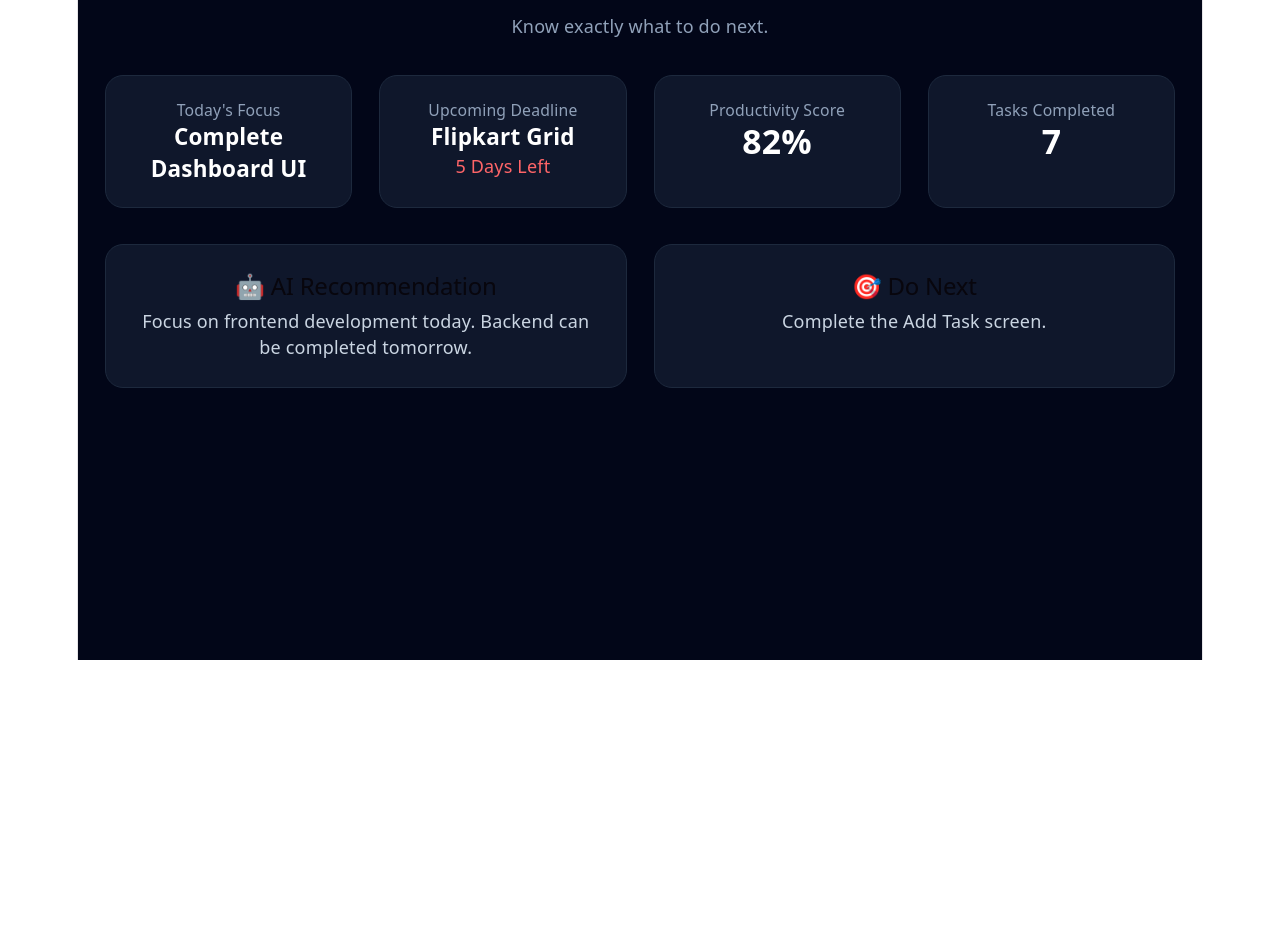
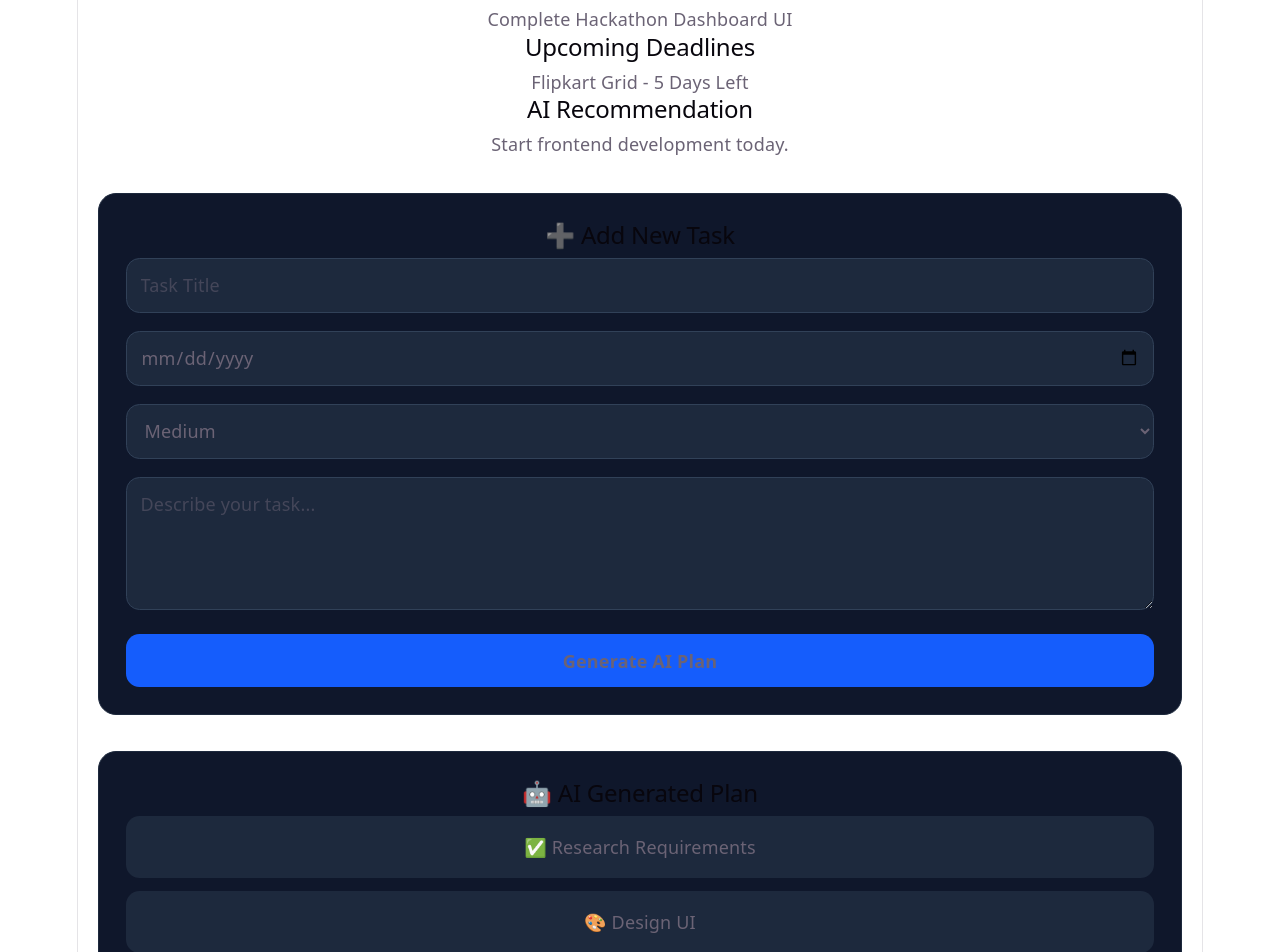
Before and after one commit to bhanuxai/DoNextAI, a React app in the folder frontend/: page / in a window 1280 px wide. Shown: the part 140-1092 px from the top of the page. Before the commit the page ends 800 px from the top, so only its background shows below. Built offline with nearby package versions, Linux system fonts and the light colour scheme; the HTML template or start-up script is replaced by a standard one.

Commit message:
Dashboard and task UI completed

```diff
--- a/frontend/src/App.jsx
+++ b/frontend/src/App.jsx
@@ -1,77 +1,86 @@
+// import Dashboard from "./pages/Dashboard";
+// function App() {
+//   return (
+//     <div className="min-h-screen bg-slate-950 text-white p-6">
+//       <div className="max-w-7xl mx-auto">
+
+//         <div className="mb-8">
+//           <h1 className="text-4xl font-bold">DoNext AI 🚀</h1>
+//           <p className="text-slate-400 mt-2">
+//             Know exactly what to do next.
+//           </p>
+//         </div>
+
+//         <div className="grid md:grid-cols-2 lg:grid-cols-4 gap-6">
+
+//           <div className="bg-slate-900 rounded-2xl p-5 border border-slate-800">
+//             <h3 className="text-slate-400 text-sm">Today's Focus</h3>
+//             <p className="text-xl font-semibold mt-2">
+//               Complete Dashboard UI
+//             </p>
+//           </div>
+
+//           <div className="bg-slate-900 rounded-2xl p-5 border border-slate-800">
+//             <h3 className="text-slate-400 text-sm">Upcoming Deadline</h3>
+//             <p className="text-xl font-semibold mt-2">
+//               Flipkart Grid
+//             </p>
+//             <p className="text-red-400 mt-1">
+//               5 Days Left
+//             </p>
+//           </div>
+
+//           <div className="bg-slate-900 rounded-2xl p-5 border border-slate-800">
+//             <h3 className="text-slate-400 text-sm">Productivity Score</h3>
+//             <p className="text-3xl font-bold mt-2">
+//               82%
+//             </p>
+//           </div>
+
+//           <div className="bg-slate-900 rounded-2xl p-5 border border-slate-800">
+//             <h3 className="text-slate-400 text-sm">Tasks Completed</h3>
+//             <p className="text-3xl font-bold mt-2">
+//               7
+//             </p>
+//           </div>
+
+//         </div>
+
+//         <div className="grid lg:grid-cols-2 gap-6 mt-8">
+
+//           <div className="bg-slate-900 rounded-2xl p-6 border border-slate-800">
+//             <h2 className="text-xl font-semibold mb-4">
+//               🤖 AI Recommendation
+//             </h2>
+
+//             <p className="text-slate-300">
+//               Focus on frontend development today.
+//               Backend can be completed tomorrow.
+//             </p>
+//           </div>
+
+//           <div className="bg-slate-900 rounded-2xl p-6 border border-slate-800">
+//             <h2 className="text-xl font-semibold mb-4">
+//               🎯 Do Next
+//             </h2>
+
+//             <p className="text-slate-300">
+//               Complete the Add Task screen.
+//             </p>
+//           </div>
+
+//         </div>
+//       </div>
+//     </div>
+//   );
+//   return <Dashboard />;
+// }
+
+// export default App;
+import Dashboard from "./pages/Dashboard";
+
 function App() {
-  return (
-    <div className="min-h-screen bg-slate-950 text-white p-6">
-      <div className="max-w-7xl mx-auto">
-
-        <div className="mb-8">
-          <h1 className="text-4xl font-bold">DoNext AI 🚀</h1>
-          <p className="text-slate-400 mt-2">
-            Know exactly what to do next.
-          </p>
-        </div>
-
-        <div className="grid md:grid-cols-2 lg:grid-cols-4 gap-6">
-
-          <div className="bg-slate-900 rounded-2xl p-5 border border-slate-800">
-            <h3 className="text-slate-400 text-sm">Today's Focus</h3>
-            <p className="text-xl font-semibold mt-2">
-              Complete Dashboard UI
-            </p>
-          </div>
-
-          <div className="bg-slate-900 rounded-2xl p-5 border border-slate-800">
-            <h3 className="text-slate-400 text-sm">Upcoming Deadline</h3>
-            <p className="text-xl font-semibold mt-2">
-              Flipkart Grid
-            </p>
-            <p className="text-red-400 mt-1">
-              5 Days Left
-            </p>
-          </div>
-
-          <div className="bg-slate-900 rounded-2xl p-5 border border-slate-800">
-            <h3 className="text-slate-400 text-sm">Productivity Score</h3>
-            <p className="text-3xl font-bold mt-2">
-              82%
-            </p>
-          </div>
-
-          <div className="bg-slate-900 rounded-2xl p-5 border border-slate-800">
-            <h3 className="text-slate-400 text-sm">Tasks Completed</h3>
-            <p className="text-3xl font-bold mt-2">
-              7
-            </p>
-          </div>
-
-        </div>
-
-        <div className="grid lg:grid-cols-2 gap-6 mt-8">
-
-          <div className="bg-slate-900 rounded-2xl p-6 border border-slate-800">
-            <h2 className="text-xl font-semibold mb-4">
-              🤖 AI Recommendation
-            </h2>
-
-            <p className="text-slate-300">
-              Focus on frontend development today.
-              Backend can be completed tomorrow.
-            </p>
-          </div>
-
-          <div className="bg-slate-900 rounded-2xl p-6 border border-slate-800">
-            <h2 className="text-xl font-semibold mb-4">
-              🎯 Do Next
-            </h2>
-
-            <p className="text-slate-300">
-              Complete the Add Task screen.
-            </p>
-          </div>
-
-        </div>
-      </div>
-    </div>
-  );
+  return <Dashboard />;
 }
 
 export default App;
--- /dev/null
+++ b/frontend/src/components/AddTask.jsx
@@ -0,0 +1,68 @@
+import { useState } from "react";
+
+function AddTask() {
+  const [task, setTask] = useState({
+    title: "",
+    deadline: "",
+    priority: "Medium",
+    description: "",
+  });
+
+  return (
+    <div className="mt-8 bg-slate-900 border border-slate-800 rounded-2xl p-6">
+      <h2 className="text-2xl font-semibold mb-6">
+        ➕ Add New Task
+      </h2>
+
+      <div className="space-y-4">
+
+        <input
+          type="text"
+          placeholder="Task Title"
+          className="w-full p-3 rounded-xl bg-slate-800 border border-slate-700"
+          value={task.title}
+          onChange={(e) =>
+            setTask({ ...task, title: e.target.value })
+          }
+        />
+
+        <input
+          type="date"
+          className="w-full p-3 rounded-xl bg-slate-800 border border-slate-700"
+          value={task.deadline}
+          onChange={(e) =>
+            setTask({ ...task, deadline: e.target.value })
+          }
+        />
+
+        <select
+          className="w-full p-3 rounded-xl bg-slate-800 border border-slate-700"
+          value={task.priority}
+          onChange={(e) =>
+            setTask({ ...task, priority: e.target.value })
+          }
+        >
+          <option>Low</option>
+          <option>Medium</option>
+          <option>High</option>
+        </select>
+
+        <textarea
+          rows="4"
+          placeholder="Describe your task..."
+          className="w-full p-3 rounded-xl bg-slate-800 border border-slate-700"
+          value={task.description}
+          onChange={(e) =>
+            setTask({ ...task, description: e.target.value })
+          }
+        />
+
+        <button className="w-full bg-blue-600 hover:bg-blue-700 rounded-xl py-3 font-semibold">
+          Generate AI Plan
+        </button>
+      </div>
+    </div>
+  );
+}
+
+export default AddTask;
--- /dev/null
+++ b/frontend/src/components/TaskPlan.jsx
@@ -0,0 +1,39 @@
+function TaskPlan() {
+  return (
+    <div className="mt-8 bg-slate-900 border border-slate-800 rounded-2xl p-6">
+      <h2 className="text-2xl font-semibold mb-6">
+        🤖 AI Generated Plan
+      </h2>
+
+      <div className="space-y-3">
+
+        <div className="bg-slate-800 p-4 rounded-xl">
+          ✅ Research Requirements
+        </div>
+
+        <div className="bg-slate-800 p-4 rounded-xl">
+          🎨 Design UI
+        </div>
+
+        <div className="bg-slate-800 p-4 rounded-xl">
+          ⚙ Setup Backend
+        </div>
+
+        <div className="bg-slate-800 p-4 rounded-xl">
+          🤖 Integrate Gemini API
+        </div>
+
+        <div className="bg-slate-800 p-4 rounded-xl">
+          🧪 Testing
+        </div>
+
+        <div className="bg-slate-800 p-4 rounded-xl">
+          🚀 Deployment
+        </div>
+
+      </div>
+    </div>
+  );
+}
+
+export default TaskPlan;
--- a/frontend/src/pages/Dashboard.jsx
+++ b/frontend/src/pages/Dashboard.jsx
@@ -1,22 +1,22 @@
+import AddTask from "../components/AddTask";
+import TaskPlan from "../components/TaskPlan";
+
 function Dashboard() {
   return (
     <div style={{ padding: "20px" }}>
-      <h1>DoNext AI </h1>
+      <h1>DoNext AI</h1>
 
       <h2>Today's Focus</h2>
-      <div>
-        Complete Hackathon Dashboard UI
-      </div>
+      <div>Complete Hackathon Dashboard UI</div>
 
       <h2>Upcoming Deadlines</h2>
-      <div>
-        Flipkart Grid - 5 Days Left
-      </div>
+      <div>Flipkart Grid - 5 Days Left</div>
 
       <h2>AI Recommendation</h2>
-      <div>
-        Start frontend development today.
-      </div>
+      <div>Start frontend development today.</div>
+
+      <AddTask />
+      <TaskPlan />
     </div>
   );
 }
```
